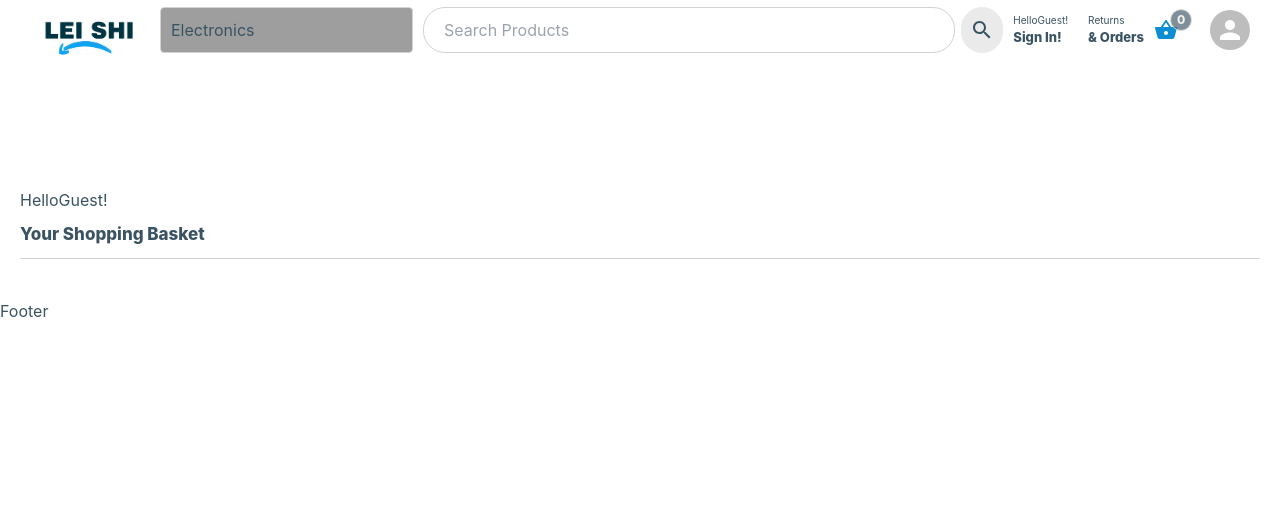
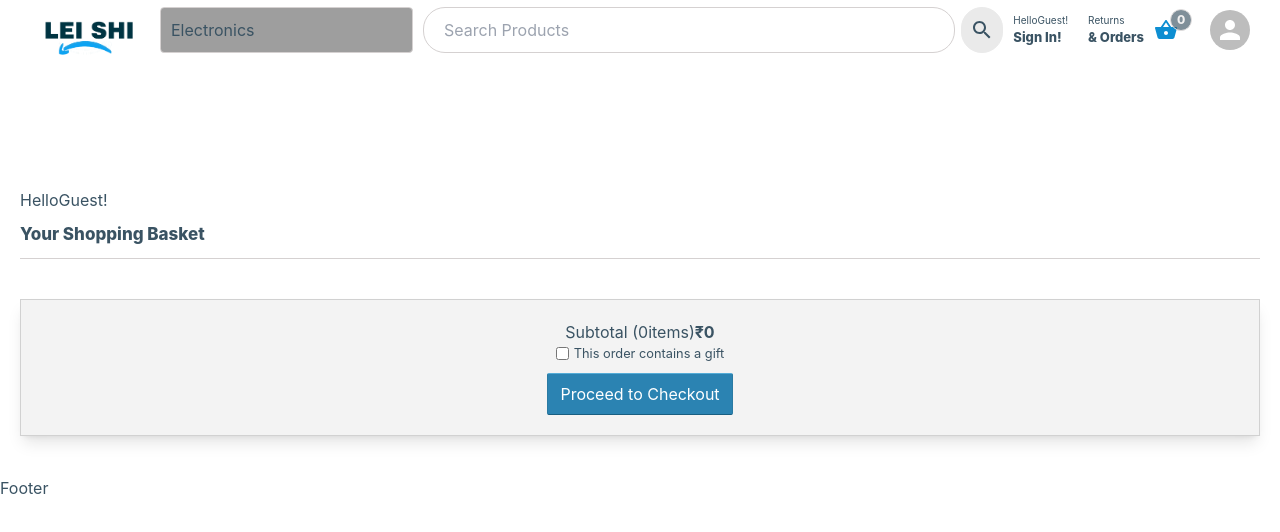
Before and after one commit to aboongm/leishi, a React (Create React App) app: page /basket in a window 1280 px wide. Shown: the top 532 px of the page. Built offline with nearby package versions, Linux system fonts and the light colour scheme; grey boxes are pictures that could not be loaded.

Commit message:
Add functionality for totaling the amount

```diff
--- /dev/null
+++ b/src/RtkQuery/slices/cart/helpers.js
@@ -0,0 +1,6 @@
+export const getBasketTotal = (basket) => basket?.reduce(
+  (amount, item) => parseInt(item.price, 10) + parseInt(amount, 10),
+  0,
+);
+
+export default getBasketTotal;
--- a/src/components/cart/Basket.jsx
+++ b/src/components/cart/Basket.jsx
@@ -2,6 +2,7 @@ import React from 'react';
 import { useSelector } from 'react-redux';
 import './Basket.css';
 import BasketProduct from './BasketProduct';
+import Subtotal from './Subtotal';
 
 const Basket = () => {
   const user = useSelector((state) => state.auth);
@@ -30,7 +31,9 @@ const Basket = () => {
             />
           ))}
         </ul>
-        <div className="checkout__right">{/* <Subtotal /> */}</div>
+        <div className="checkout__right">
+          <Subtotal />
+        </div>
       </div>
     </div>
   );
--- /dev/null
+++ b/src/components/cart/Subtotal.css
@@ -0,0 +1,41 @@
+.subtotal {
+  display: flex;
+  flex-direction: column;
+  align-items: center;
+  justify-content: space-between;
+  padding: 20px 20px;
+  background-color: #f3f3f3;
+  border: 1px solid #d1d1d1;
+  margin: 20px 0;
+}
+
+.subtotal__gift {
+  display: flex;
+  align-items: center;
+}
+
+.subtotal__gift > input {
+  margin-right: 5px;
+}
+
+.subtotal > button {
+  background: #2b83b2;
+  border-radius: 2px;
+  /* width: 100%; */
+  border: 1px solid;
+  margin-top: 10px;
+  border-color: #54acd7 #2a7aa2 #185e81;
+  color: #fff;
+  padding: 8px 12px;
+}
+
+@media (min-width: 640px) {
+  .subtotal > button {
+    /* width: 50%; */
+  }
+}
+
+@media (min-width: 769px) {
+}
+@media (min-width: 1024px) {
+}
--- /dev/null
+++ b/src/components/cart/Subtotal.jsx
@@ -0,0 +1,45 @@
+import React from 'react';
+import { useNavigate } from 'react-router-dom';
+import { useSelector } from 'react-redux';
+import { getBasketTotal } from '../../RtkQuery/slices/cart/helpers';
+import './Subtotal.css';
+
+const Subtotal = () => {
+  const navigate = useNavigate();
+  const user = useSelector((state) => state.auth);
+  const basket = useSelector((state) => state.basket.basket);
+
+  const handlePayment = () => {
+    if (user.user) {
+      navigate('/payment');
+    } else {
+      // toast.error('Please login first!');
+      navigate('/login');
+    }
+  };
+
+  /* eslint-disable react/jsx-one-expression-per-line */
+  const content = (
+    <div className="subtotal shadow-lg">
+      <p>
+        Subtotal ({basket.length}
+        items)
+        <strong>
+          &#8377;
+          {getBasketTotal(basket)}
+        </strong>
+      </p>
+      <small className="subtotal__gift">
+        <input type="checkbox" />
+        This order contains a gift
+      </small>
+      <button onClick={handlePayment} type="button">
+        Proceed to Checkout
+      </button>
+    </div>
+  );
+  /* eslint-enable react/jsx-one-expression-per-line */
+  return content;
+};
+
+export default Subtotal;
```
